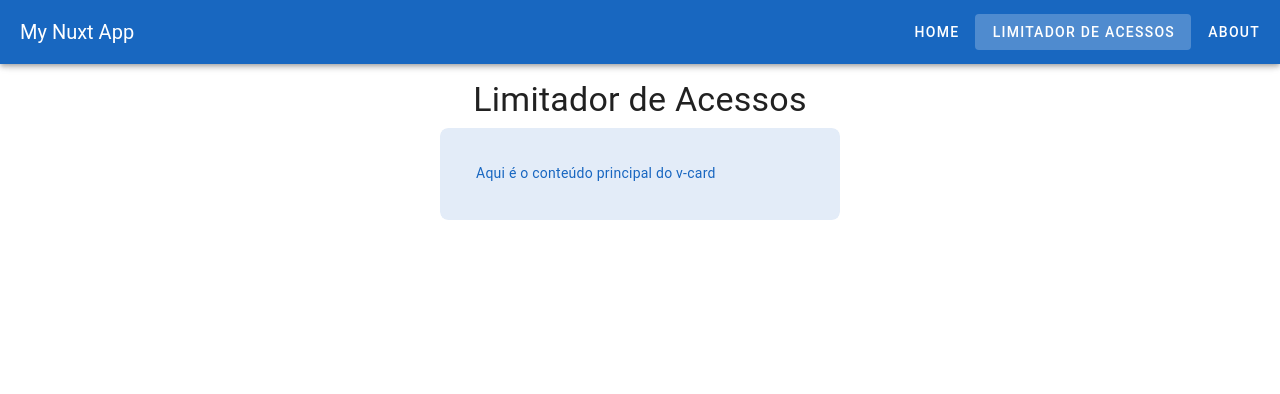
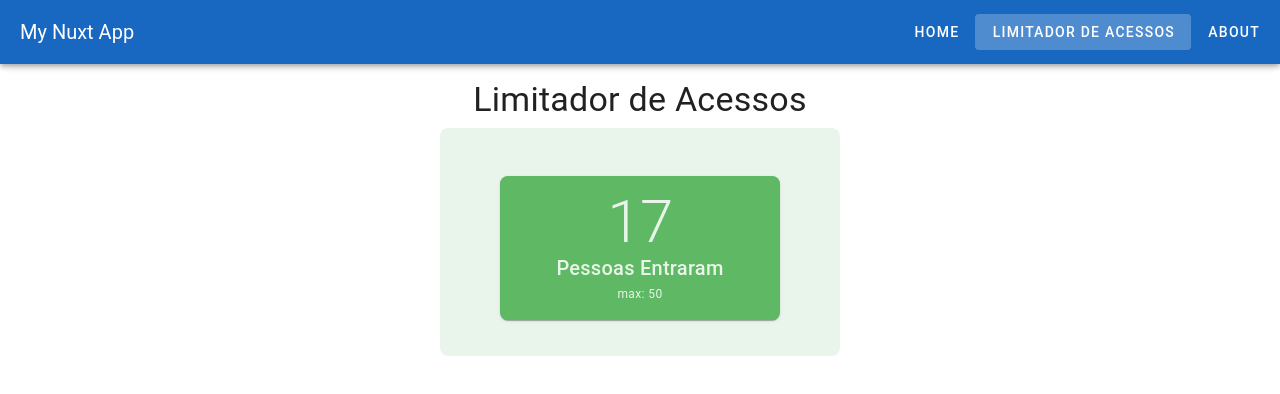
Before and after one commit to betogroo/nuxt-base, a Nuxt app: page /counter in a window 1280 px wide. Shown: the top 394 px of the page. Built offline with nearby package versions, Linux system fonts and the light colour scheme.

Commit message:
feat: create child card (diplay)

```diff
--- a/app/pages/counter.vue
+++ b/app/pages/counter.vue
@@ -3,12 +3,23 @@
     <h1 class="text-h4 text-center mb-2">Limitador de Acessos</h1>
     <v-card
       class="mx-auto pa-5"
-      color="primary"
+      color="success"
       max-width="400"
       rounded="lg"
       variant="tonal"
     >
-      <v-card-text> Aqui é o conteúdo principal do v-card </v-card-text>
+      <v-card-text>
+        <v-card
+          class="mx-auto text-center mt-3 pa-4"
+          color="success"
+          max-width="280"
+          rounded="lg"
+        >
+          <h1 class="text-h2">17</h1>
+          <h2 class="text-h6">Pessoas Entraram</h2>
+          <h4 class="text-caption">max: 50</h4>
+        </v-card>
+      </v-card-text>
     </v-card>
   </div>
 </template>
```
